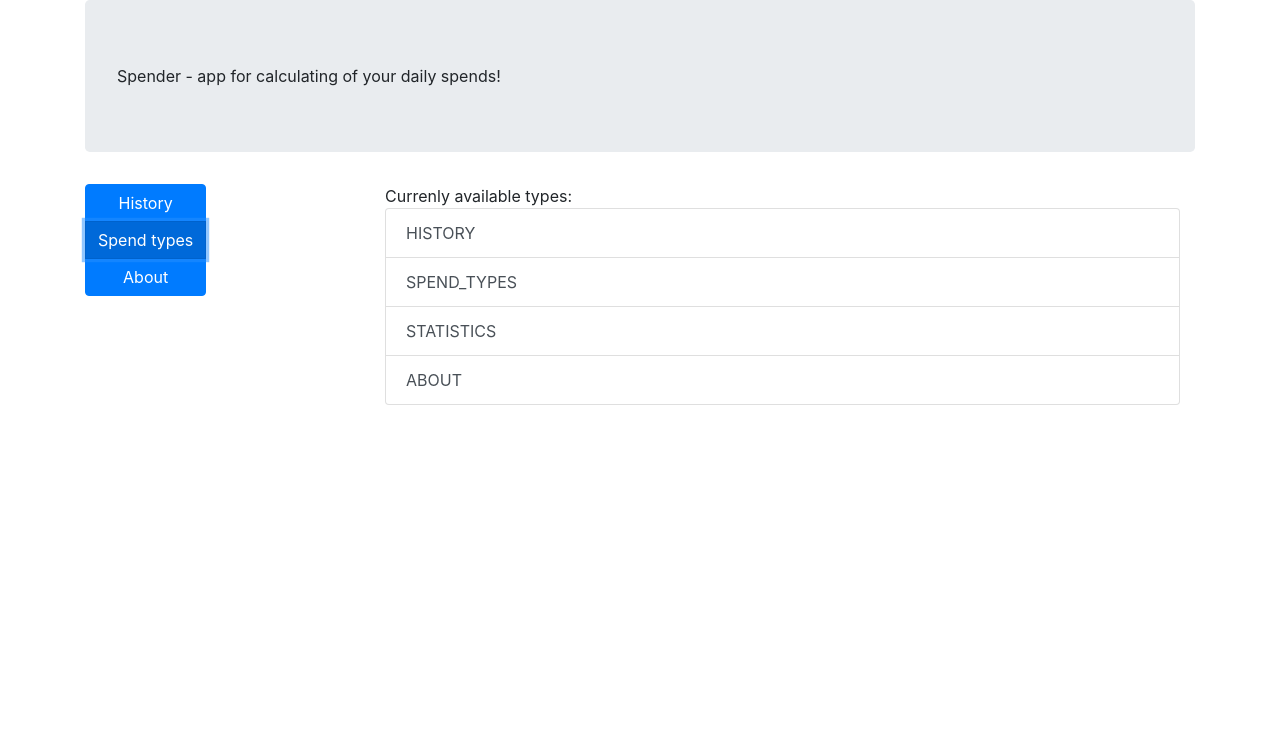
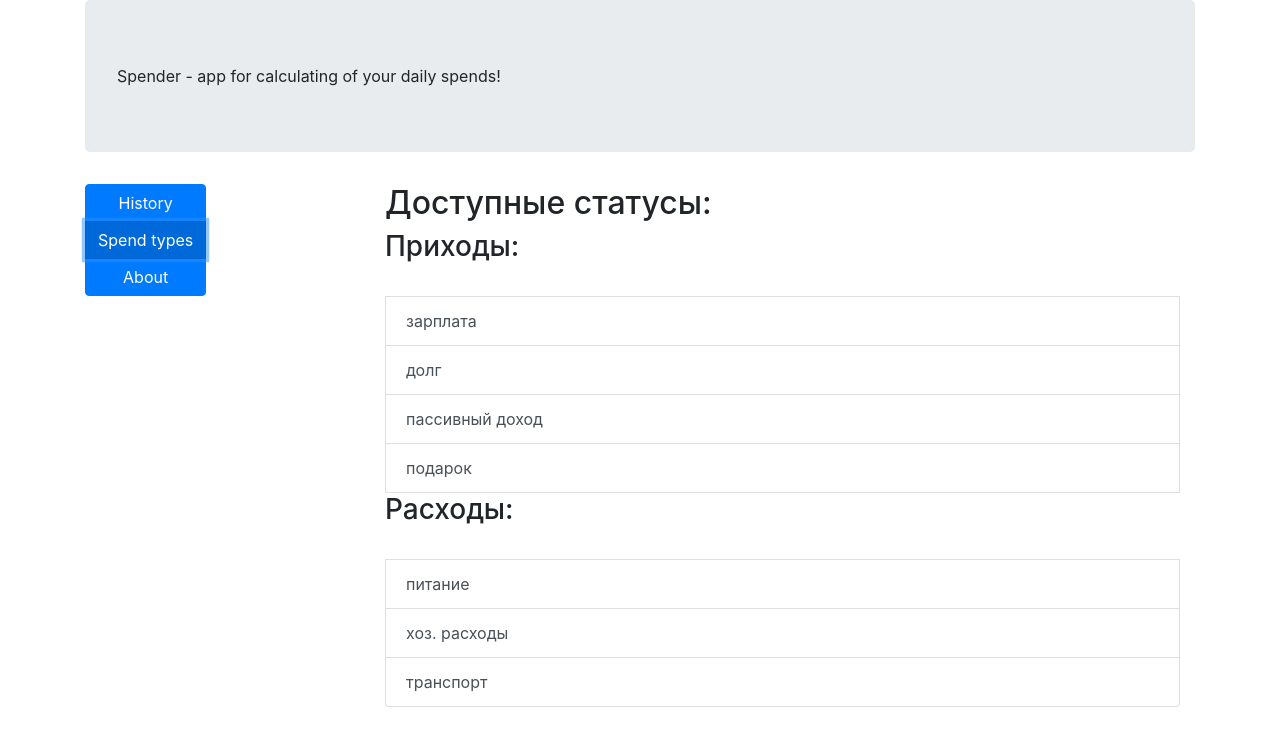
Before and after one commit to Ustingit/spender, a React (Create React App) app: page / in a window 1280 px wide. Both pictures are taken after a click on the button "Spend types". Shown: the top 746 px of the page. Built offline with nearby package versions, Linux system fonts and the light colour scheme.

Commit message:
add different groups of types

```diff
--- a/src/Components/RightWrapper.js
+++ b/src/Components/RightWrapper.js
@@ -12,11 +12,18 @@ const RightPageType = {
     ABOUT: "ABOUT"
 }
 
-let ExtendedTypes = {
-    HISTORY: { name: "HISTORY", default: true, comment: "список всех расходов и приходов" },
-    SPEND_TYPES: { name: "SPEND_TYPES", default: true, comment: "типы расходов и приходов" },
-    STATISTICS: { name: "STATISTICS", default: true, comment: "статистика по всем расходам и приходам" },
-    ABOUT: { name: "ABOUT", default: true, comment: "о нас" }
+let IncomeOrCostTypes = {
+    INCOME: {
+        "зарплата": { name: "зарплата", default: true, comment: "сюда входит аванс, зарплата, премии или бонусы, которые вы получили от основного или дополнительных видов деятельности" },
+        "долг": { name: "долг", default: true, comment: "возврат отдолженных средств" },
+        "пассивный доход": { name: "пассивный доход", default: true, comment: "доходы, полученные от инвестиций, акци и т.д." },
+        "подарок": { name: "подарок", default: true, comment: "средства, подаренные по какому-либо поводу." }
+    },
+    COSTS: {
+        "питание": { name: "питание", default: true, comment: "расходы на питание." },
+        "хоз. расходы": { name: "хоз. расходы", default: true, comment: "расходы на хозяйственные нужды." },
+        "транспорт": { name: "транспорт", default: true, comment: "расходы на транспорт, такси либо шэринг." }
+    }
 }
 
 class RightWrapper extends React.Component {
@@ -69,23 +76,39 @@ class SpendTypes extends React.Component {
             <Container>
                 <Row>
                     <Col md={12} lg={12} >
-                        Currenly available types:
+                        <h2>Доступные статусы:</h2>
                     </Col>
                     <Col md={12} lg={12} >
                         <ListGroup>
+                            <h3>Приходы:</h3><br />
                             {
-                            Object.keys(ExtendedTypes).map(function(key, index) {
+                            Object.keys(IncomeOrCostTypes.INCOME).map(function(key, index) {
                                 return <ListGroup.Item action onClick={ () => {
-                                    if (ExtendedTypes[key].default) {
+                                    if (IncomeOrCostTypes.INCOME[key].default) {
                                       notPossibleToEditDefaultType()
                                     } else {
                                       editType()
                                     }
                                   } } >
-                                        {ExtendedTypes[key].name}
+                                        {IncomeOrCostTypes.INCOME[key].name}
                                 </ListGroup.Item>
                             })
-                        }
+                            }
+
+                            <h3>Расходы:</h3><br />
+                            {
+                            Object.keys(IncomeOrCostTypes.COSTS).map(function(key, index) {
+                                return <ListGroup.Item action onClick={ () => {
+                                    if (IncomeOrCostTypes.COSTS[key].default) {
+                                      notPossibleToEditDefaultType()
+                                    } else {
+                                      editType()
+                                    }
+                                  } } >
+                                        {IncomeOrCostTypes.COSTS[key].name}
+                                </ListGroup.Item>
+                            })
+                            }
                         </ListGroup>
                     </Col>
                 </Row>
```
